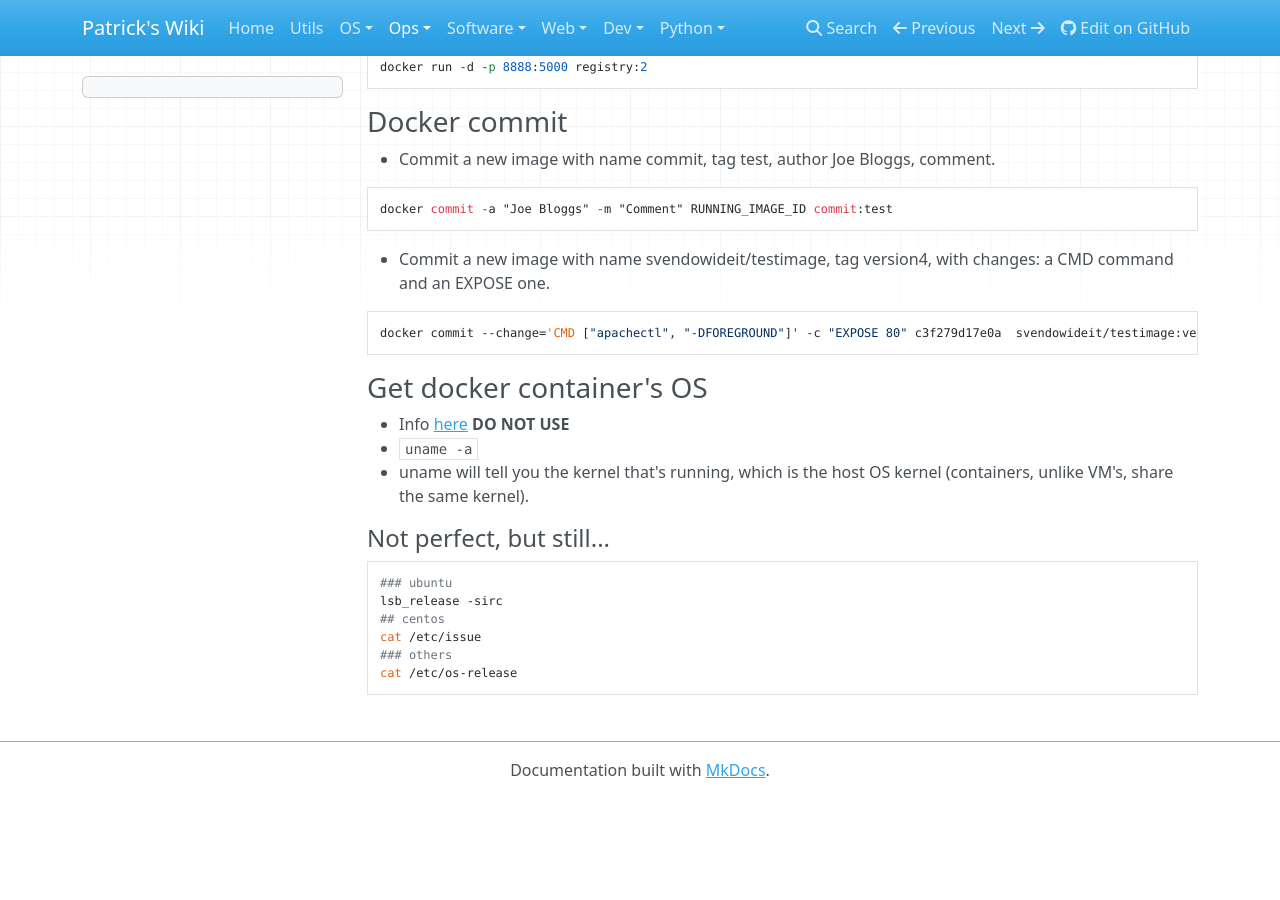
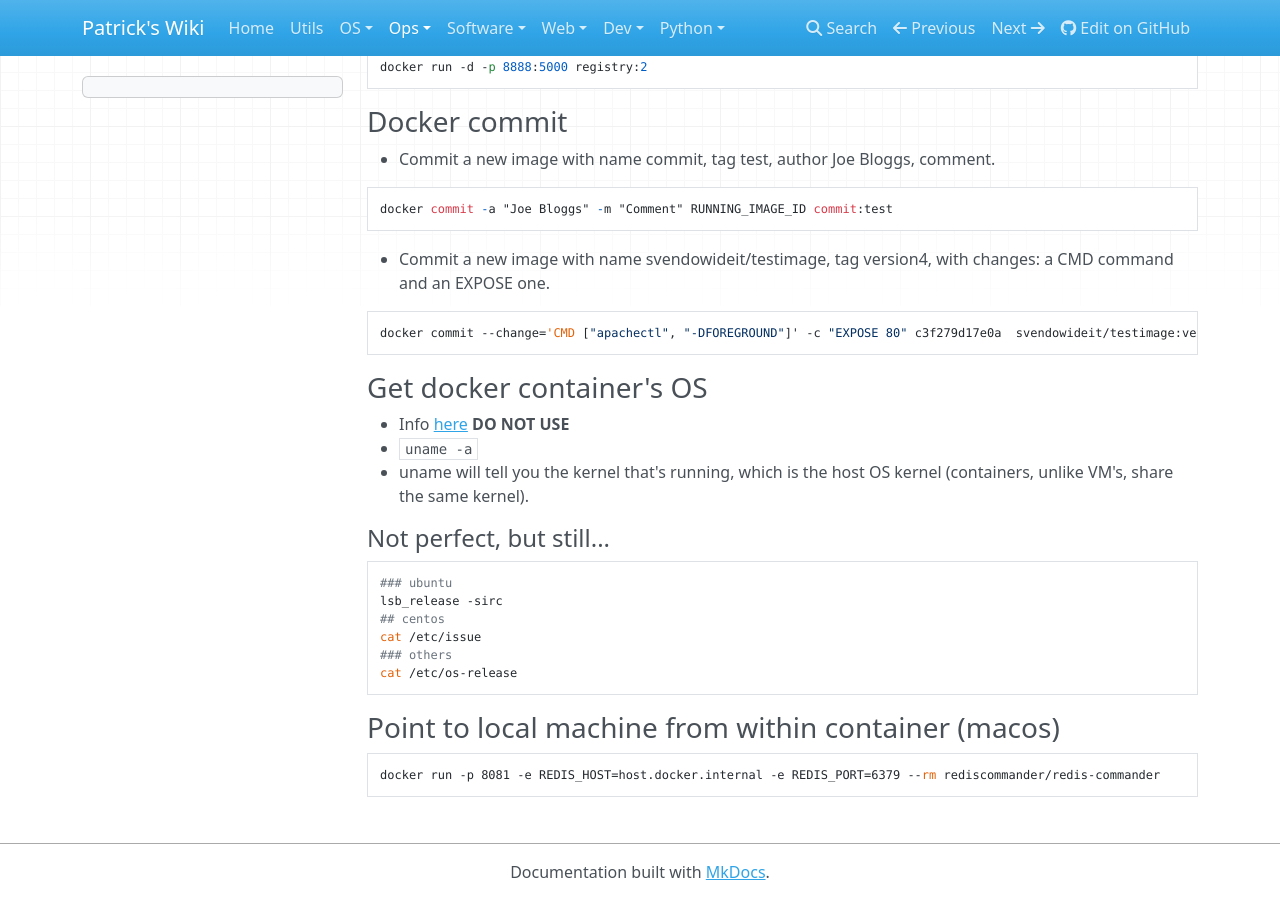
Before and after one commit to patsancu/wiki, an MkDocs documentation site: the page built from docs/Ops/Docker/Docker.md, in a window 1280 px wide and 900 px high, scrolled down 1007 px. Built offline with MkDocs 1.6.1, drawn with Linux system fonts in a browser that asks for light colours; nearby versions of some CDN libraries; before the commit the page ends 1805 px from its top, so only the background shows below that.

Commit message:
docker: Point to local machine from within container on macos

````diff
--- a/docs/Ops/Docker/Docker.md
+++ b/docs/Ops/Docker/Docker.md
@@ -75,3 +75,7 @@ cat /etc/issue
 ### others
 cat /etc/os-release
 ```
+### Point to local machine from within container (macos)
+```
+docker run -p 8081 -e REDIS_HOST=host.docker.internal -e REDIS_PORT=6379 --rm rediscommander/redis-commander
+```
````
